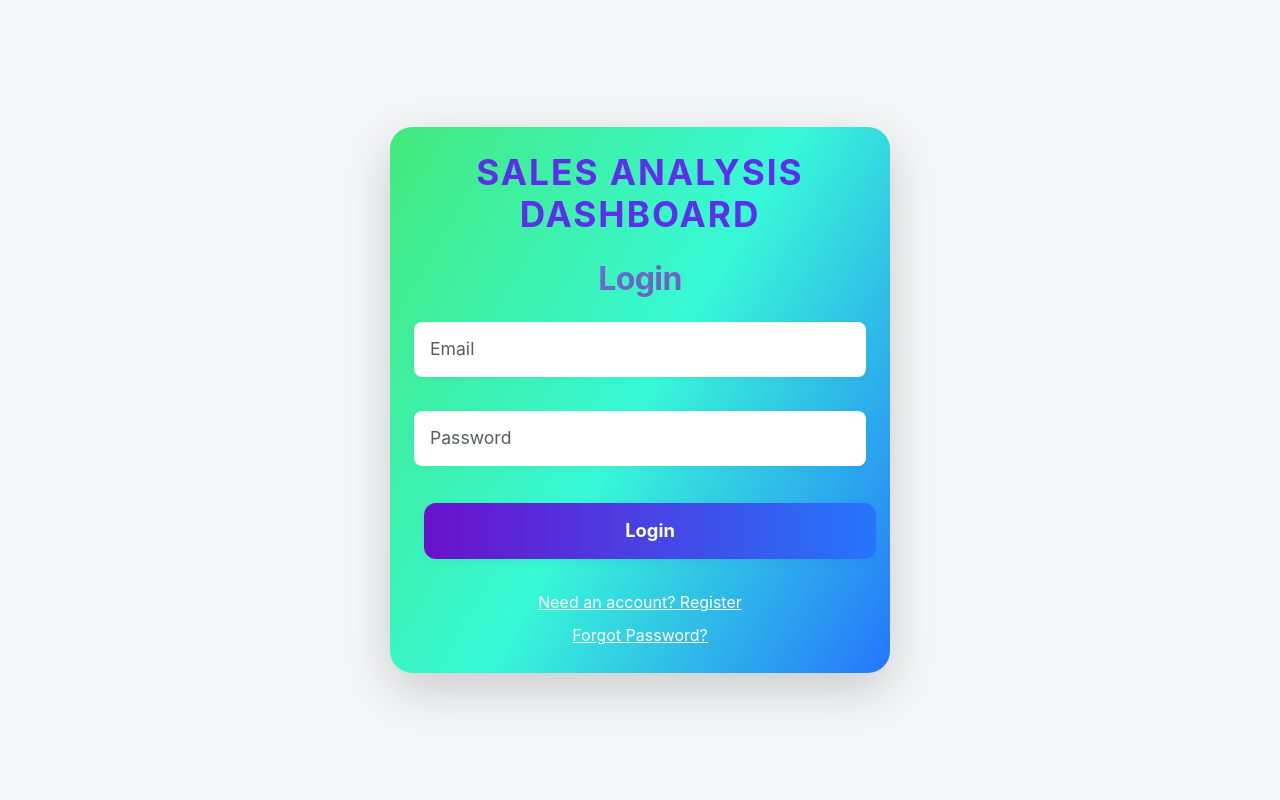
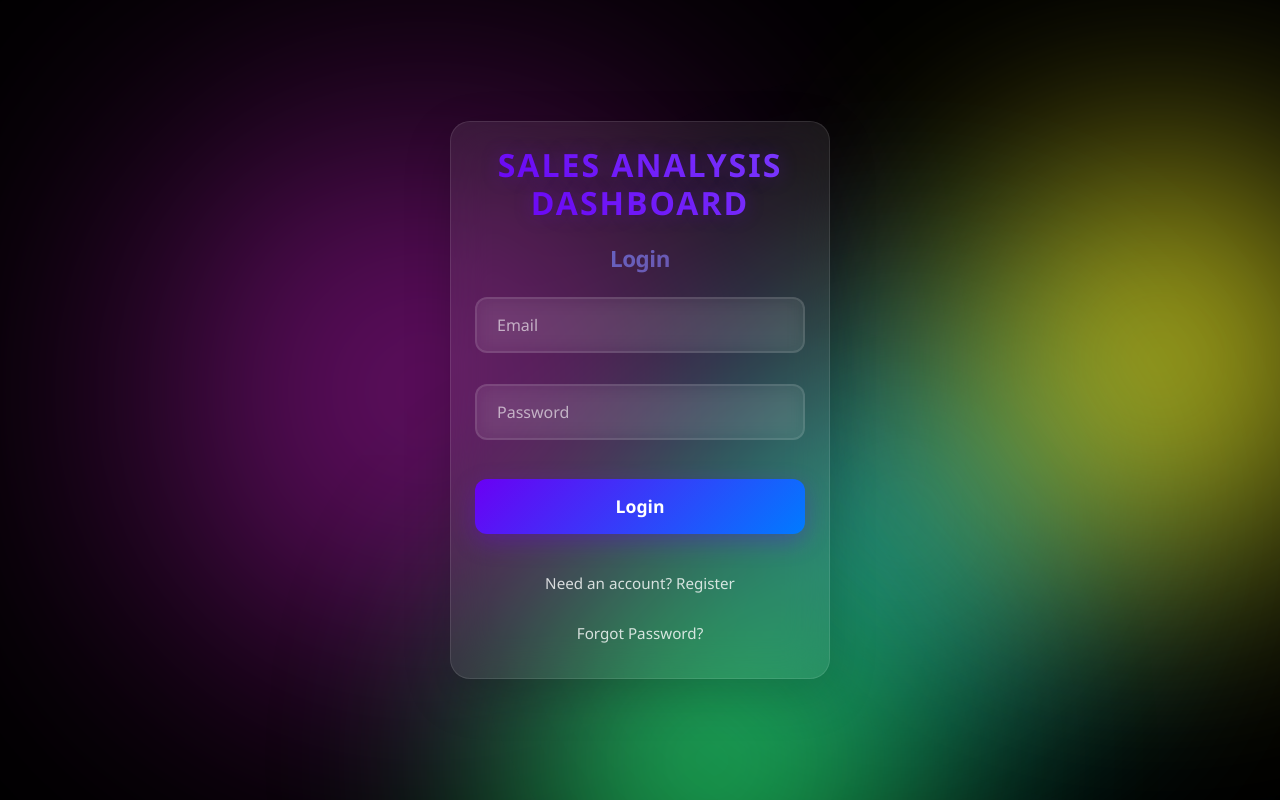
Before and after one commit to 7-sanjay/Sales-Analysis-Dashboard, a React (Create React App) app in the folder Frontend/: page / in a window 1280 px wide. Built offline with nearby package versions, Linux system fonts and the light colour scheme; no server answers.

Commit message:
ui changes#1

```diff
--- a/Frontend/src/Components/LoginPage/LoginPage.css
+++ b/Frontend/src/Components/LoginPage/LoginPage.css
@@ -1,115 +1,183 @@
+/* Enhanced login styles */
 .login-register-container {
     height: 100vh;
     display: flex;
     align-items: center;
     justify-content: center;
-    background: #f5f6f7;
+    background: #000;
+    position: relative;
+    overflow: hidden;
+    font-family: 'Segoe UI', Tahoma, Geneva, Verdana, sans-serif;
 }
 
 .login-register-card {
-    background: linear-gradient(120deg, #43e97b 0%, #38f9d7 50%, #2575fc 100%);
-    color: #333;
-    border-radius: 22px;
-    max-width: 500px;
+    background: rgba(255, 255, 255, 0.08);
+    color: #eaeaea;
+    border-radius: 20px;
+    max-width: 380px;
     width: 100%;
-    box-shadow: 0 12px 48px 0 rgba(60, 60, 60, 0.13);
-    padding: 2.5rem 2.5rem 2rem 2.5rem;
+    box-shadow: 0 25px 50px rgba(0,0,0,0.3);
+    padding: 25px 30px;
     margin: 0 auto;
     text-align: center;
+    backdrop-filter: blur(20px);
+    border: 1px solid rgba(255, 255, 255, 0.1);
+    transition: all 0.3s ease;
+}
+
+.login-register-card:hover {
+    transform: translateY(-5px);
+    box-shadow: 0 30px 60px rgba(0,0,0,0.4);
 }
 
 .dashboard-heading {
-    font-size: 2.2rem;
-    font-weight: bold;
-    color: #5f2eea;
+    font-size: 2rem;
+    font-weight: 900;
+    color: #6a00f4;
     letter-spacing: 2px;
-    margin-bottom: 1.2rem;
-    text-shadow: none;
+    margin-bottom: 10px;
+    text-shadow: 0 0 20px rgba(106, 0, 244, 0.3);
+    background: linear-gradient(45deg, #6a00f4, #7d40ff);
+    -webkit-background-clip: text;
+    -webkit-text-fill-color: transparent;
+    background-clip: text;
 }
 
 .login-register-card h2 {
-    color: #5f2eea;
-    font-size: 2rem;
-    font-weight: 700;
-    margin-bottom: 1.5rem;
+    color: #7d40ff;
+    font-size: 1.4rem;
+    font-weight: 600;
+    margin-bottom: 20px;
+    opacity: 0.9;
 }
 
 form {
     display: flex;
     flex-direction: column;
-    gap: 1.1rem;
-    margin-bottom: 1.2rem;
+    gap: 15px;
+    margin-bottom: 20px;
 }
 
 .form-control {
-    border-radius: 8px;
-    border: none;
-    padding: 0.9rem 1rem;
-    font-size: 1.1rem;
-    margin-bottom: 0;
-    background: #fff;
-    color: #333;
-    box-shadow: 0 2px 8px rgba(60, 60, 60, 0.04);
+    width: 100%;
+    border-radius: 12px;
+    border: 2px solid rgba(255, 255, 255, 0.1);
+    padding: 14px 20px;
+    font-size: 1rem;
+    background: rgba(255, 255, 255, 0.05);
+    color: #fff;
+    box-shadow: none;
+    transition: all 0.3s ease;
+    backdrop-filter: blur(10px);
+}
+
+.form-control::placeholder {
+    color: rgba(255, 255, 255, 0.6);
 }
 
 .form-control:focus {
     outline: none;
-    border: 2px solid #5f2eea;
-    box-shadow: 0 0 0 2px #5f2eea33;
+    border: 2px solid #7d40ff;
+    box-shadow: 0 0 20px rgba(125, 64, 255, 0.3);
+    background: rgba(255, 255, 255, 0.1);
+    transform: translateY(-2px);
+    color: #fff;
+}
+
+.form-control:focus::placeholder {
+    color: rgba(255, 255, 255, 0.4);
 }
 
 .animated-button, .btn-primary {
-    background: linear-gradient(90deg, #6a11cb 0%, #2575fc 100%);
+    width: 100%;
+    background: linear-gradient(135deg, #6a00f4, #007bff);
     color: #fff;
     font-weight: 700;
-    font-size: 1.15rem;
+    font-size: 1.1rem;
     border: none;
     border-radius: 12px;
-    padding: 0.9rem 0;
-    margin-top: 0.2rem;
-    margin-bottom: 0.7rem;
-    transition: background 0.3s, transform 0.3s;
-    box-shadow: 0 2px 8px rgba(60, 60, 60, 0.07);
+    padding: 14px 20px;
+    margin: 8px 0;
+    transition: all 0.3s ease;
+    box-shadow: 0 8px 25px rgba(106, 0, 244, 0.3);
+    position: relative;
+    overflow: hidden;
+}
+
+.animated-button::before, .btn-primary::before {
+    content: '';
+    position: absolute;
+    top: 0;
+    left: -100%;
+    width: 100%;
+    height: 100%;
+    background: linear-gradient(90deg, transparent, rgba(255, 255, 255, 0.2), transparent);
+    transition: left 0.5s;
+}
+
+.animated-button:hover::before, .btn-primary:hover::before {
+    left: 100%;
 }
 
 .animated-button:hover, .btn-primary:hover {
-    background: linear-gradient(90deg, #2575fc 0%, #6a11cb 100%);
-    transform: translateY(-2px);
+    transform: translateY(-3px);
+    box-shadow: 0 12px 35px rgba(106, 0, 244, 0.4);
+    background: linear-gradient(135deg, #7d40ff, #0056b3);
+}
+
+.animated-button:active, .btn-primary:active {
+    transform: translateY(-1px);
 }
 
 .toggle-link {
-    margin-top: 0.5rem;
+    margin-top: 15px;
     text-align: center;
 }
 
 .toggle-link-text {
-    color: #fff;
+    color: rgba(255, 255, 255, 0.8);
     background: none;
     border: none;
-    font-size: 1rem;
-    text-decoration: underline;
-    transition: color 0.3s;
+    font-size: 0.95rem;
+    text-decoration: none;
+    transition: all 0.3s ease;
+    padding: 6px 16px;
+    border-radius: 8px;
+    margin: 3px 0;
+    display: inline-block;
 }
 
 .toggle-link-text:hover {
-    color: #e0e0e0;
+    color: #fff;
+    background: rgba(255, 255, 255, 0.1);
+    text-decoration: none;
+    transform: translateY(-1px);
 }
 
 /* Success and Error Messages */
 .text-success {
-    color: #28a745 !important;
+    color: #4ade80 !important;
     font-weight: 600;
+    background: rgba(74, 222, 128, 0.1);
+    padding: 12px;
+    border-radius: 8px;
+    border: 1px solid rgba(74, 222, 128, 0.3);
 }
 
 .text-danger {
-    color: #dc3545 !important;
+    color: #f87171 !important;
     font-weight: 600;
+    background: rgba(248, 113, 113, 0.1);
+    padding: 12px;
+    border-radius: 8px;
+    border: 1px solid rgba(248, 113, 113, 0.3);
 }
 
 /* Loading Spinner */
 .spinner-border {
-    width: 3rem;
-    height: 3rem;
+    width: 2.5rem;
+    height: 2.5rem;
+    border-width: 3px;
 }
 
 /* Icon Styles */
@@ -119,29 +187,109 @@ form {
 }
 
 .fa-check-circle::before {
-    content: "✓";
-    font-size: 3rem;
-    color: #28a745;
+    content: "\2713";
+    font-size: 3.5rem;
+    color: #4ade80;
+    text-shadow: 0 0 20px rgba(74, 222, 128, 0.5);
 }
 
 .fa-exclamation-triangle::before {
-    content: "⚠";
-    font-size: 3rem;
-    color: #dc3545;
+    content: "\26A0";
+    font-size: 3.5rem;
+    color: #f87171;
+    text-shadow: 0 0 20px rgba(248, 113, 113, 0.5);
 }
 
 /* Responsive Design */
 @media (max-width: 768px) {
     .login-register-card {
-        margin: 1rem;
-        padding: 2rem 1.5rem;
+        margin: 20px;
+        padding: 30px 25px;
+        max-width: 340px;
     }
 
     .dashboard-heading {
-        font-size: 1.8rem;
+        font-size: 1.7rem;
+        letter-spacing: 1px;
     }
 
     .login-register-card h2 {
-        font-size: 1.6rem;
+        font-size: 1.3rem;
+    }
+
+    .form-control {
+        padding: 14px 18px;
+    }
+
+    .animated-button, .btn-primary {
+        padding: 14px 18px;
+        font-size: 1rem;
     }
 }
+
+@media (max-width: 480px) {
+    .login-register-card {
+        padding: 25px 20px;
+        max-width: 300px;
+    }
+
+    .dashboard-heading {
+        font-size: 1.5rem;
+    }
+
+    .login-register-card h2 {
+        font-size: 1.2rem;
+    }
+}
+
+/* Animated background blobs */
+.blob {
+  position: absolute;
+  width: 400px;
+  height: 400px;
+  border-radius: 50%;
+  filter: blur(120px);
+  opacity: 0.7;
+  animation: moveBlob 25s infinite ease-in-out alternate,
+             fadeBlob 15s infinite ease-in-out;
+}
+
+.blob:nth-child(1) {
+  background: #fc26ff;
+  left: 10%;
+  top: 30%;
+  animation-delay: 0s, 0s;
+}
+.blob:nth-child(2) {
+  background: #26fcfc;
+  left: 55%;
+  top: 40%;
+  animation-delay: 5s, 3s;
+}
+.blob:nth-child(3) {
+  background: #26ff7a;
+  left: 40%;
+  top: 70%;
+  animation-delay: 10s, 6s;
+}
+.blob:nth-child(4) {
+  background: #fffc26;
+  left: 75%;
+  top: 20%;
+  animation-delay: 15s, 9s;
+}
+
+@keyframes moveBlob {
+  0%   { transform: translate(0, 0) scale(1); }
+  25%  { transform: translate(100px, -50px) scale(1.2); }
+  50%  { transform: translate(-150px, 100px) scale(0.9); }
+  75%  { transform: translate(80px, 150px) scale(1.1); }
+  100% { transform: translate(0, 0) scale(1); }
+}
+
+@keyframes fadeBlob {
+  0%, 100% { opacity: 0; }
+  25% { opacity: 0.7; }
+  50% { opacity: 0.4; }
+  75% { opacity: 0.8; }
+}
--- a/Frontend/src/Components/LoginPage/LoginPage.jsx
+++ b/Frontend/src/Components/LoginPage/LoginPage.jsx
@@ -43,6 +43,10 @@ function LoginRegister() {
 
   return (
     <div className="login-register-container d-flex justify-content-center align-items-center">
+      <div className="blob"></div>
+      <div className="blob"></div>
+      <div className="blob"></div>
+      <div className="blob"></div>
       <div className="login-register-card shadow-lg p-4">
         <h1 className="dashboard-heading text-center mb-4">SALES ANALYSIS DASHBOARD</h1>
         <h2 className="text-center mb-4">{isRegistering ? 'Register' : 'Login'}</h2>
--- a/Frontend/src/Components/LoginPage/PasswordResetPage.jsx
+++ b/Frontend/src/Components/LoginPage/PasswordResetPage.jsx
@@ -96,6 +96,10 @@ function PasswordResetPage() {
   if (isLoading) {
     return (
       <div className="login-register-container d-flex justify-content-center align-items-center">
+        <div className="blob"></div>
+        <div className="blob"></div>
+        <div className="blob"></div>
+        <div className="blob"></div>
         <div className="login-register-card shadow-lg p-4">
           <h1 className="dashboard-heading text-center mb-4">SALES ANALYSIS DASHBOARD</h1>
           <div className="text-center">
@@ -112,6 +116,10 @@ function PasswordResetPage() {
   if (success) {
     return (
       <div className="login-register-container d-flex justify-content-center align-items-center">
+        <div className="blob"></div>
+        <div className="blob"></div>
+        <div className="blob"></div>
+        <div className="blob"></div>
         <div className="login-register-card shadow-lg p-4">
           <h1 className="dashboard-heading text-center mb-4">SALES ANALYSIS DASHBOARD</h1>
           <h2 className="text-center mb-4">Password Reset Successful!</h2>
@@ -135,6 +143,10 @@ function PasswordResetPage() {
   if (!isValidLink) {
     return (
       <div className="login-register-container d-flex justify-content-center align-items-center">
+        <div className="blob"></div>
+        <div className="blob"></div>
+        <div className="blob"></div>
+        <div className="blob"></div>
         <div className="login-register-card shadow-lg p-4">
           <h1 className="dashboard-heading text-center mb-4">SALES ANALYSIS DASHBOARD</h1>
           <h2 className="text-center mb-4">Invalid Reset Link</h2>
@@ -162,6 +174,10 @@ function PasswordResetPage() {
 
   return (
     <div className="login-register-container d-flex justify-content-center align-items-center">
+      <div className="blob"></div>
+      <div className="blob"></div>
+      <div className="blob"></div>
+      <div className="blob"></div>
       <div className="login-register-card shadow-lg p-4">
         <h1 className="dashboard-heading text-center mb-4">SALES ANALYSIS DASHBOARD</h1>
         <h2 className="text-center mb-4">Set New Password</h2>
--- a/Frontend/src/Components/LoginPage/PasswordResetRequestPage.jsx
+++ b/Frontend/src/Components/LoginPage/PasswordResetRequestPage.jsx
@@ -40,6 +40,10 @@ function PasswordResetRequestPage() {
 
   return (
     <div className="login-register-container d-flex justify-content-center align-items-center">
+      <div className="blob"></div>
+      <div className="blob"></div>
+      <div className="blob"></div>
+      <div className="blob"></div>
       <div className="login-register-card shadow-lg p-4">
         <h1 className="dashboard-heading text-center mb-4">SALES ANALYSIS DASHBOARD</h1>
         <h2 className="text-center mb-4">Reset Password</h2>
```
